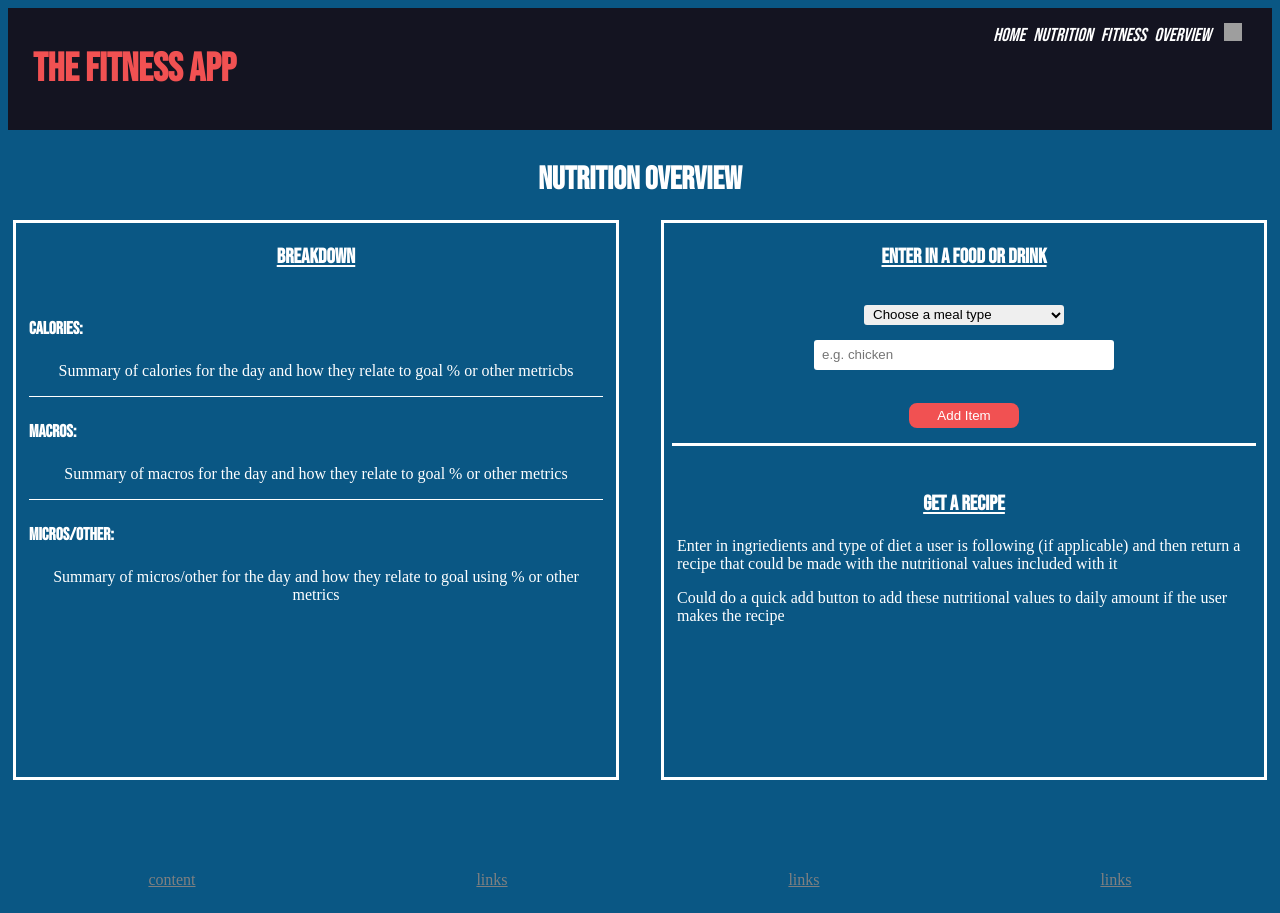
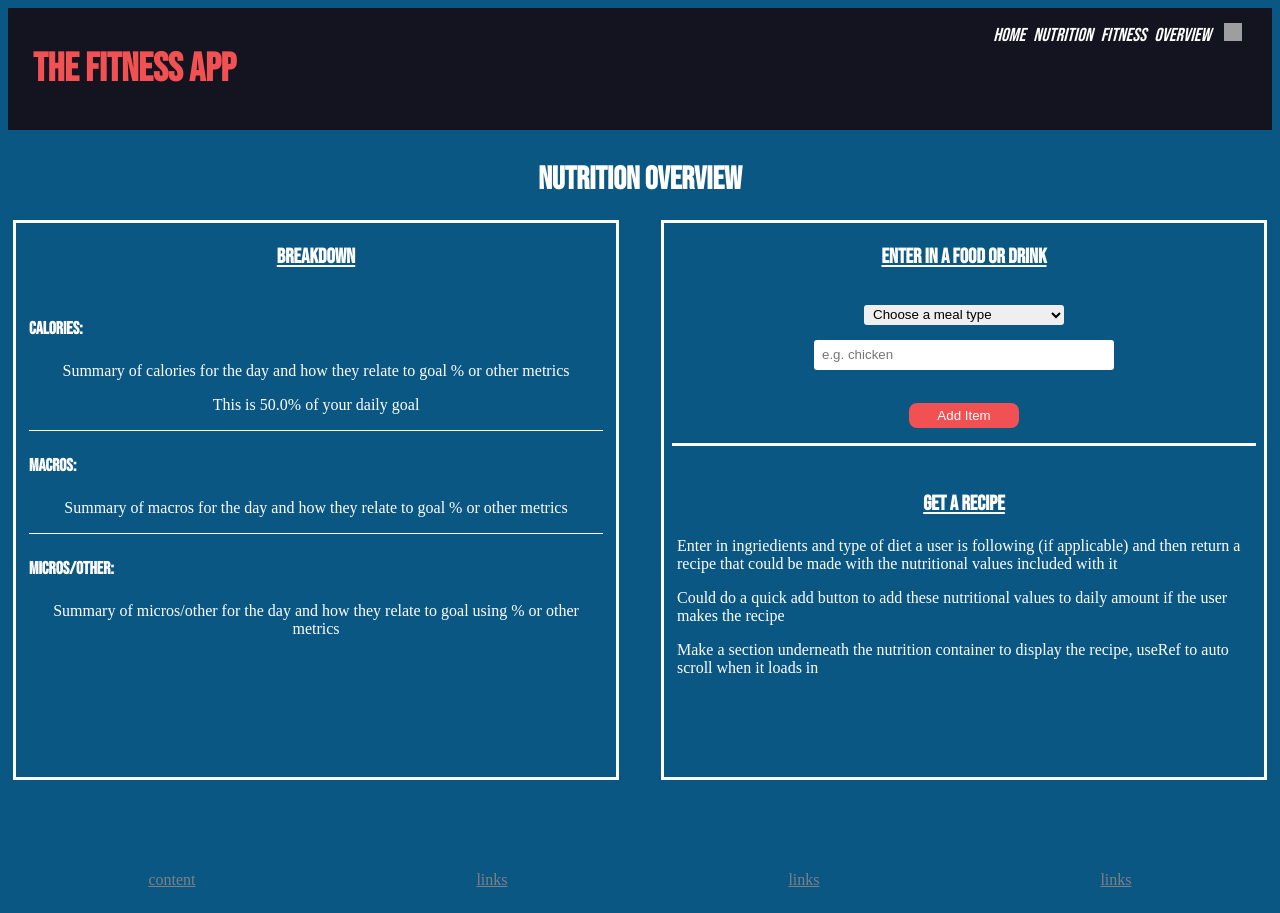
Before and after one commit to JGPawlowski/fitness-app, a React (Vite) app: page /nutrition in a window 1280 px wide. Built offline with nearby package versions, Linux system fonts and the light colour scheme; grey boxes are pictures that could not be loaded.

Commit message:
breaking down nutrition page into components

```diff
--- a/src/pages/nutrition/NutritionPage.jsx
+++ b/src/pages/nutrition/NutritionPage.jsx
@@ -1,4 +1,6 @@
 import './nutrition-page.css'
+import BreakdownNutrition from './components/BreakdownNutrition'
+import InputNutrition from './components/InputNutrition'
 
 export default function NutritionPage() {
     return (
@@ -6,61 +8,10 @@ export default function NutritionPage() {
 
             <h1>Nutrition Overview</h1>
             <div className='nutrition-container'>
-                <div className='nutrition-container-left'>
-                    <h3>Breakdown</h3>
 
-                    <section className='nutrition-breakdown'>
+                <BreakdownNutrition />
+                <InputNutrition />
 
-                        <div className='breakdown-item-card'>
-                            <h4>Calories:</h4>
-                            <p>Summary of calories for the day and how they relate to goal % or other metricbs</p>
-                        </div>
-
-                        <div className='breakdown-item-card'>
-                            <h4>Macros:</h4>
-                            <p>Summary of macros for the day and how they relate to goal % or other metrics</p>
-                        </div>
-
-                        <div className='breakdown-item-card'>
-                            <h4>Micros/Other:</h4>
-                            <p>Summary of micros/other for the day and how they relate to goal using % or other metrics</p>
-                        </div>
-
-                    </section>
-
-                </div>
-
-                <div className='nutrition-container-right'>
-
-                    <h3>Enter in a food or drink</h3>
-                    <form /*action={addItem}*/ className='enter-food-form'>
-                        <select name='mealTime' required>
-                            <option value={''}>Choose a meal type</option>
-                            <option value={'breakfast'}>Breakfast</option>
-                            <option value={'lunch'}>Lunch</option>
-                            <option value={'dinner'}>Dinner</option>
-                            <option value={'snack'}>Snack</option>
-                        </select>
-                        <input
-                            type='text'
-                            placeholder='e.g. chicken'
-                            name='foodEntry'
-                            aria-label='Add food or drink'
-                        />
-                        <button>Add Item</button>
-                    </form>
-
-                    <section className='get-recipe'>
-                        <h3>Get a recipe</h3>
-                        <p>
-                            Enter in ingriedients and type of diet a user is following (if applicable) and then return a recipe that could be made with the nutritional values included with it
-                        </p>
-                        <p>
-                            Could do a quick add button to add these nutritional values to daily amount if the user makes the recipe
-                        </p>
-                    </section>
-
-                </div>
             </div>
 
         </main>
--- /dev/null
+++ b/src/pages/nutrition/components/BreakdownCard.jsx
@@ -0,0 +1,20 @@
+
+
+
+export default function BreakdownCard(props) {
+
+
+    return (
+
+        <div className='breakdown-item-card'>
+            <h4>{props.title}</h4>
+            <p>{props.description}</p>
+            {
+                // conditional rendering to only display if there is a goal set for this specific category
+            props.goal ?
+                <p>This is {(parseFloat(props.total / props.goal)*100).toFixed(1)}% of your daily goal</p> : null
+            }
+        </div>
+
+    )
+}
--- /dev/null
+++ b/src/pages/nutrition/components/BreakdownNutrition.jsx
@@ -0,0 +1,35 @@
+import BreakdownCard from "./BreakdownCard";
+
+
+export default function NutritionBreakdown() {
+    return (
+        <div className='nutrition-container-left'>
+            <h3>Breakdown</h3>
+
+            <section className='nutrition-breakdown'>
+
+                <BreakdownCard
+                    title='Calories:'
+                    total={5}
+                    goal={10}
+                    description='Summary of calories for the day and how they relate to goal % or other metrics'
+                 />
+
+                 <BreakdownCard
+                    title='Macros:'
+                    total={5}
+                    description='Summary of macros for the day and how they relate to goal % or other metrics'
+                 />
+
+                 <BreakdownCard
+                    title='Micros/Other:'
+                    total={5}
+                    description='Summary of micros/other for the day and how they relate to goal using % or other metrics'
+                 />
+
+            </section>
+
+        </div>
+
+    )
+}
--- /dev/null
+++ b/src/pages/nutrition/components/EnterFoodForm.jsx
@@ -0,0 +1,25 @@
+
+
+export default function EnterFoodForm() {
+    return (
+        <>
+            <h3>Enter in a food or drink</h3>
+            <form /*action={addItem}*/ className='enter-food-form'>
+                <select name='mealTime' required>
+                    <option value={''}>Choose a meal type</option>
+                    <option value={'breakfast'}>Breakfast</option>
+                    <option value={'lunch'}>Lunch</option>
+                    <option value={'dinner'}>Dinner</option>
+                    <option value={'snack'}>Snack</option>
+                </select>
+                <input
+                    type='text'
+                    placeholder='e.g. chicken'
+                    name='foodEntry'
+                    aria-label='Add food or drink'
+                    />
+                <button className='add-food-btn'>Add Item</button>
+            </form>
+        </>
+    )
+}
--- /dev/null
+++ b/src/pages/nutrition/components/InputNutrition.jsx
@@ -0,0 +1,25 @@
+import EnterFoodForm from "./EnterFoodForm";
+
+
+export default function InputNutrition() {
+    return (
+        <div className='nutrition-container-right'>
+
+            <EnterFoodForm />
+
+            <section className='get-recipe'>
+                <h3>Get a recipe</h3>
+                <p>
+                    Enter in ingriedients and type of diet a user is following (if applicable) and then return a recipe that could be made with the nutritional values included with it
+                </p>
+                <p>
+                    Could do a quick add button to add these nutritional values to daily amount if the user makes the recipe
+                </p>
+                <p>
+                    Make a section underneath the nutrition container to display the recipe, useRef to auto scroll when it loads in
+                </p>
+            </section>
+
+        </div>
+    )
+}
--- a/src/pages/nutrition/nutrition-page.css
+++ b/src/pages/nutrition/nutrition-page.css
@@ -87,7 +87,7 @@ main.nutrition-main {
     padding-left: 5px
 }
 
-.enter-food-form > button {
+.add-food-btn {
     border: none;
     color: white;
     border-radius: 8px;
@@ -96,7 +96,7 @@ main.nutrition-main {
     width: 110px;
     height: 25px;
 }
-.enter-food-form > button:hover {
+.add-food-btn:hover {
     cursor: pointer;
 }
 
```
